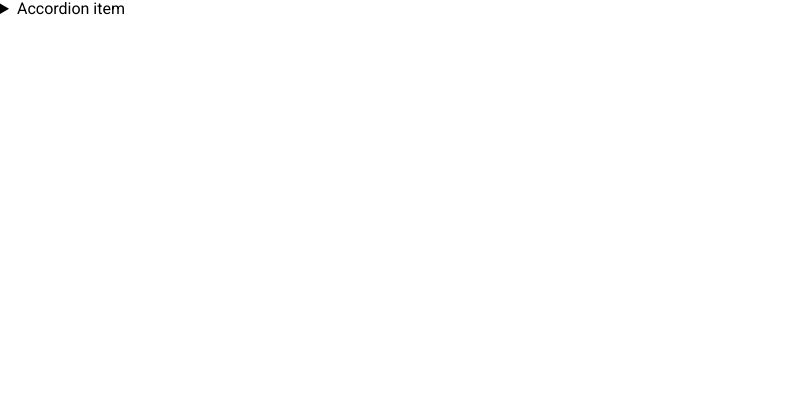
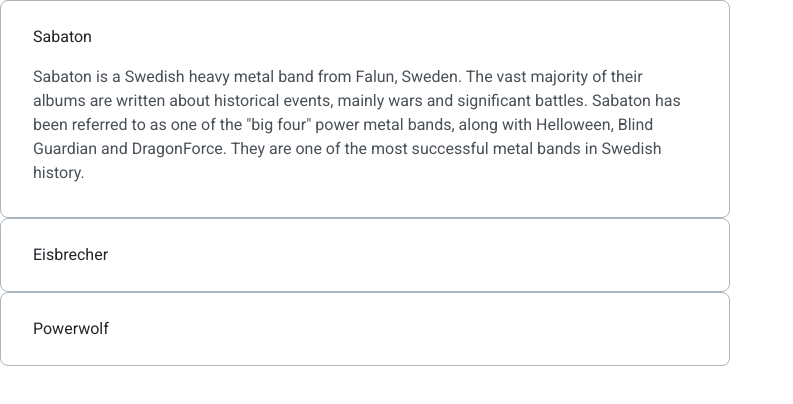
Before and after one commit to js-tasks-ru/htmlcss-20230227_zloy-monk, a website: page 03-lection1/02-accordion/index.html in a window 1280 px wide. Shown: the whole page, without its empty margins (0-793 px from the left). Drawn offline with Linux system fonts and the light colour scheme.

Commit message:
add solution for 3-module 2-task

```diff
--- a/03-lection1/02-accordion/accordion.css
+++ b/03-lection1/02-accordion/accordion.css
@@ -1 +1,34 @@
 /* Стилизация аккордеона */
+* {
+    box-sizing: border-box;
+}
+
+.accordion__item {
+    background-color: var(--white);
+    width: 730px;
+    padding: 24px 32px;
+    font-family: 'Inter';
+    font-weight: 400;
+    font-size: 16px;
+    line-height: 24px;
+    border: 1px solid var(--grey-3);
+    border-radius: 8px;
+}
+
+.accordion__item:not(":last-child") {
+    margin-bottom: 8px;
+}
+
+.accordion__summary {
+    color: var(--black);
+    display: block;
+}
+
+.accordion__summary::-webkit-details-marker {
+    display: none;
+}
+
+.accordion__description {
+    color: var(--grey-4);
+    margin: 16px 0 8px;
+}
--- a/03-lection1/02-accordion/index.html
+++ b/03-lection1/02-accordion/index.html
@@ -6,12 +6,28 @@
         <link rel="stylesheet" href="./accordion.css">
     </head>
     <body>
-        <details>
-            <summary>
-                Accordion item
+        <details class="accordion__item" open>
+            <summary class="accordion__summary">
+                Sabaton
             </summary>
-            <p>
-                Hidden content
+            <p class="accordion__description">
+                Sabaton is a Swedish heavy metal band from Falun, Sweden. The vast majority of their albums are written about historical events, mainly wars and significant battles. Sabaton has been referred to as one of the "big four" power metal bands, along with Helloween, Blind Guardian and DragonForce. They are one of the most successful metal bands in Swedish history.
+            </p>
+        </details>
+        <details class="accordion__item">
+            <summary class="accordion__summary">
+                Eisbrecher
+            </summary>
+            <p class="accordion__description">
+                Eisbrecher (pronounced [ˈaɪsbʁɛçɐ]; German for 'icebreaker') are a German Neue Deutsche Härte band that consists primarily of Alexander Wesselsky (vocals) and Noel Pix (lead guitar/programming), with live support from Jürgen Plangger (guitar), Rupert Keplinger (bass), and Achim Färber (drums). In the United States and Canada, their record label is currently Metropolis Records.
+            </p>
+        </details>
+        <details class="accordion__item">
+            <summary class="accordion__summary">
+                Powerwolf
+            </summary>
+            <p class="accordion__description">
+                Powerwolf, often stylized as POWERWOLF, is a German power metal band founded in 2003 in Saarbrücken by members of Red Aim. The band consists of vocalist Karsten Brill as "Attila Dorn", lead guitarist Benjamin Buss as "Matthew Greywolf", bassist/rhythm guitarist David Vogt as "Charles Greywolf", keyboardist Christian Jost as "Falk Maria Schlegel" and drummer Roel van Helden. The group uses religious themes and images, contrary to traditional power metal music, as well as corpse paint, gothic-tinged compositions and songs about werewolf and vampire legends.
             </p>
         </details>
     </body>
```
